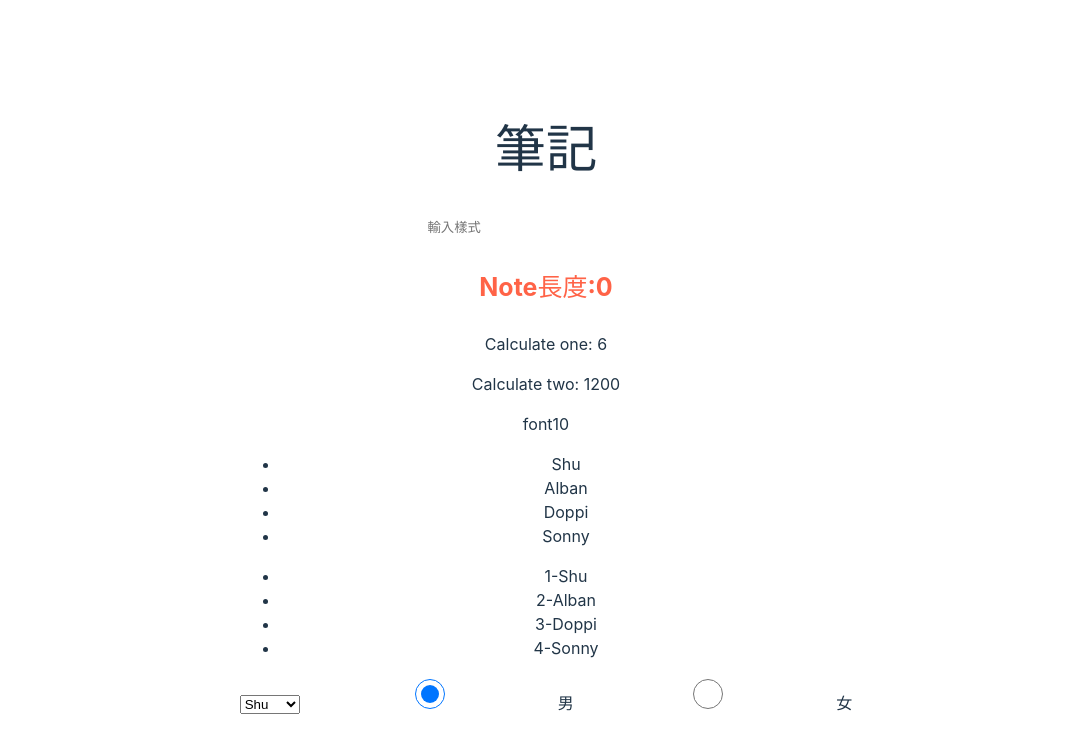
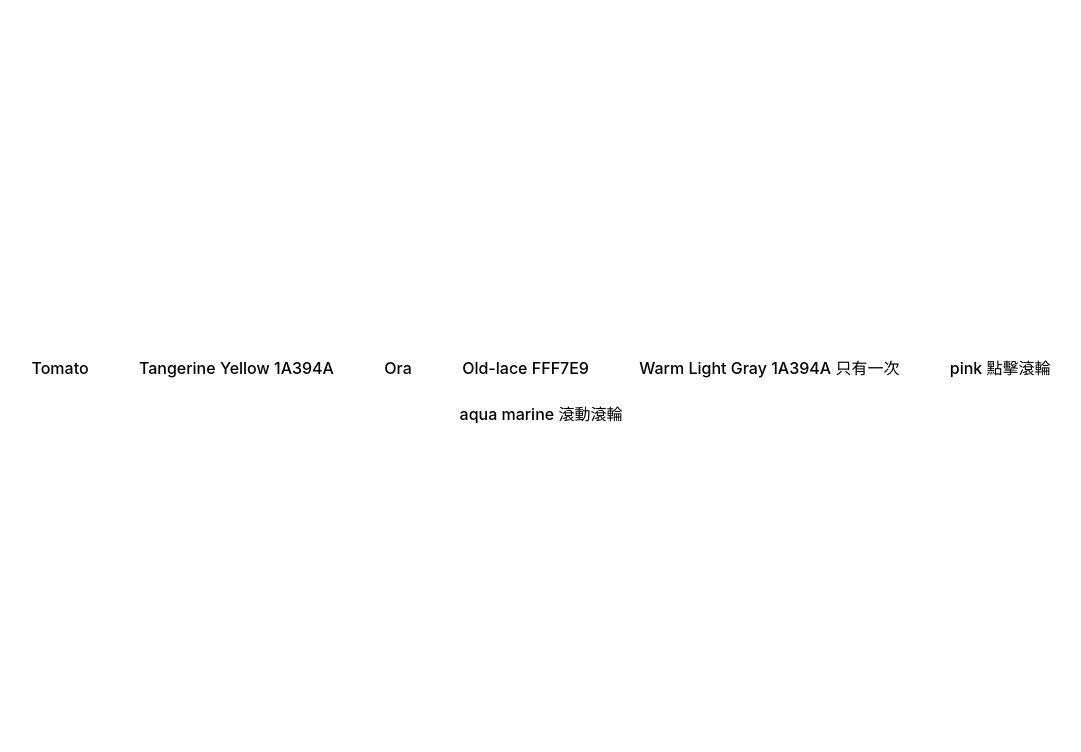
Before and after one commit to yanniao0827/Vue, a Vue app in the folder PRACTICE/my_app/: page / in a window 1280 px wide. Shown: the top 752 px of the page, without its empty margins (94-1175 px from the left). Built offline with nearby package versions, Linux system fonts and the light colour scheme.

Commit message:
0806 2.準備練習事件修飾符

```diff
--- a/PRACTICE/my_app/src/App.vue
+++ b/PRACTICE/my_app/src/App.vue
@@ -3,6 +3,7 @@ import HelloWorld from './components/HelloWorld.vue'
 import myButton from './components/myButton.vue';
 import LifeNote from './components/LifeNote.vue';
 import Register from './components/Register.vue';
+import changeColor from './components/changeColor.vue';
 </script>
 
 <template>
@@ -16,8 +17,9 @@ import Register from './components/Register.vue';
   </div> -->
   <!-- <HelloWorld msg="Vite + Vue" /> -->
   <!-- <myButton /> -->
-  <LifeNote />
+  <!-- <LifeNote /> -->
   <!-- <Register /> -->
+  <changeColor />
 </template>
 
 <style scoped>
--- /dev/null
+++ b/PRACTICE/my_app/src/components/changeColor.vue
@@ -0,0 +1,24 @@
+<script setup></script>
+
+<template>
+    <div id="box">
+        <button>Tomato</button>
+        <button>Tangerine Yellow 1A394A</button>
+        <button>Ora</button>
+        <button>Old-lace FFF7E9</button>
+        <button>Warm Light Gray 1A394A 只有一次</button>
+        <button>pink 點擊滾輪</button>
+        <button>aqua marine 滾動滾輪</button>
+    </div>
+</template>
+
+<style scoped>
+#box{
+    margin-bottom: 20px;
+}
+button{
+    background-color: #fff;
+    color: black;
+    margin-right: 10px;
+}
+</style>
```
